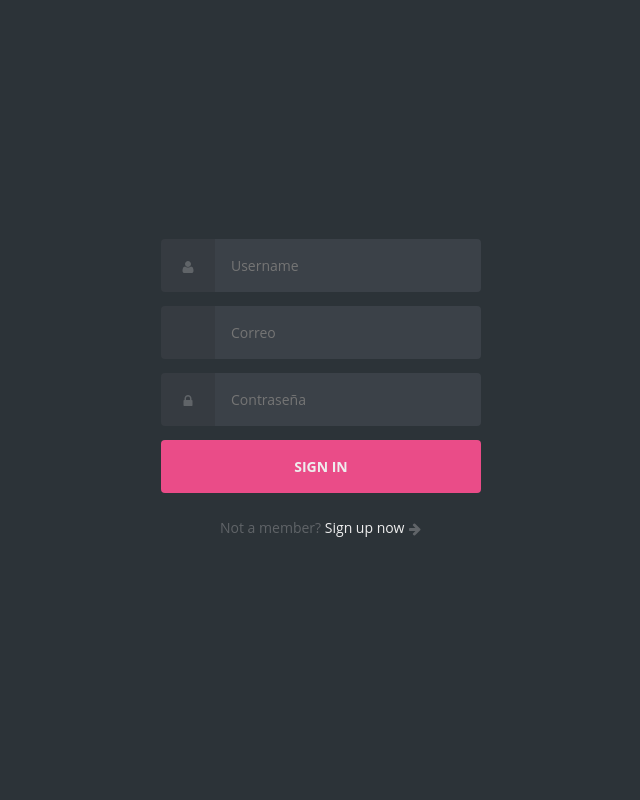
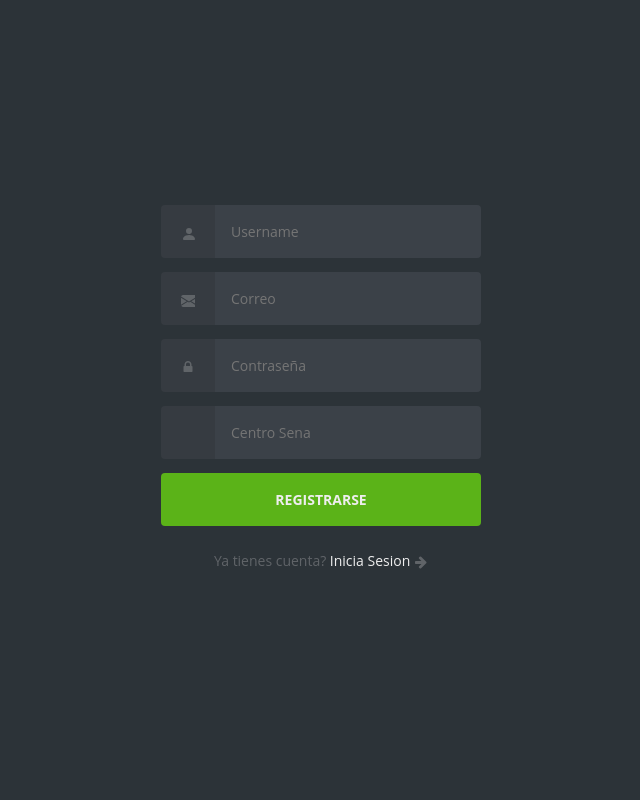
Before and after one commit to KingQRool/Urban-Trade, a PHP site: page /PROYECTO/Views/Register.php in a window 1280 px wide. Shown: the whole page, without its empty margins (319-959 px from the left). Run offline with PHP 8.4, Linux system fonts and the light colour scheme.

Commit message:
cambios login y registro

```diff
--- a/Public/css/register.css
+++ b/Public/css/register.css
@@ -154,9 +154,9 @@
 
     --loginLabelBackgroundColor: #363b41;
 
-    --loginSubmitBackgroundColor: #ea4c88;
+    --loginSubmitBackgroundColor: #5bb318;
     --loginSubmitColor: #eee;
-    --loginSubmitHoverBackgroundColor: #d44179;
+    --loginSubmitHoverBackgroundColor: #7dce13;
   }
 
   .login {
--- a/Views/register.php
+++ b/Views/register.php
@@ -35,14 +35,21 @@
       <input id="login__password" type="password" name="contrasenau" class="form__input" placeholder="Contraseña" required>
     </div>
 
+    <div class="form__field">
+      <label for="login__password"><svg class="icon">
+          <use xlink:href="#icon-centro"></use>
+        </svg><span class="hidden">Centro Educativo</span></label>
+      <input id="login_centro" type="text" name="centrou" class="form__input" placeholder="Centro Sena" required>
+    </div>
+
 
     <div class="form__field">
-      <input type="submit" value="Sign In">
+      <input type="submit" value="Registrarse">
     </div>
 
   </form>
 
-  <p class="text--center">Not a member? <a href="#">Sign up now</a> <svg class="icon">
+  <p class="text--center">Ya tienes cuenta? <a href="#">Inicia Sesion</a> <svg class="icon">
       <use xlink:href="#icon-arrow-right"></use>
     </svg></p>
 
@@ -55,9 +62,15 @@
   <symbol id="icon-lock" viewBox="0 0 1792 1792">
     <path d="M640 768h512V576q0-106-75-181t-181-75-181 75-75 181v192zm832 96v576q0 40-28 68t-68 28H416q-40 0-68-28t-28-68V864q0-40 28-68t68-28h32V576q0-184 132-316t316-132 316 132 132 316v192h32q40 0 68 28t28 68z" />
   </symbol>
-  <symbol id="icon-user" viewBox="0 0 1792 1792">
-    <path d="M1600 1405q0 120-73 189.5t-194 69.5H459q-121 0-194-69.5T192 1405q0-53 3.5-103.5t14-109T236 1084t43-97.5 62-81 85.5-53.5T538 832q9 0 42 21.5t74.5 48 108 48T896 971t133.5-21.5 108-48 74.5-48 42-21.5q61 0 111.5 20t85.5 53.5 62 81 43 97.5 26.5 108.5 14 109 3.5 103.5zm-320-893q0 159-112.5 271.5T896 896 624.5 783.5 512 512t112.5-271.5T896 128t271.5 112.5T1280 512z" />
+  <symbol id="icon-user">
+  <path d="M3 14s-1 0-1-1 1-4 6-4 6 3 6 4-1 1-1 1H3zm5-6a3 3 0 1 0 0-6 3 3 0 0 0 0 6z"/>
   </symbol>
+  <symbol id="icon-email">
+  <path d="M.05 3.555A2 2 0 0 1 2 2h12a2 2 0 0 1 1.95 1.555L8 8.414.05 3.555ZM0 4.697v7.104l5.803-3.558L0 4.697ZM6.761 8.83l-6.57 4.027A2 2 0 0 0 2 14h12a2 2 0 0 0 1.808-1.144l-6.57-4.027L8 9.586l-1.239-.757Zm3.436-.586L16 11.801V4.697l-5.803 3.546Z"/>
+  </symbol id="icon-centro">
+  <path fill-rule="evenodd" d="M14.763.075A.5.5 0 0 1 15 .5v15a.5.5 0 0 1-.5.5h-3a.5.5 0 0 1-.5-.5V14h-1v1.5a.5.5 0 0 1-.5.5h-9a.5.5 0 0 1-.5-.5V10a.5.5 0 0 1 .342-.474L6 7.64V4.5a.5.5 0 0 1 .276-.447l8-4a.5.5 0 0 1 .487.022zM6 8.694 1 10.36V15h5V8.694zM7 15h2v-1.5a.5.5 0 0 1 .5-.5h2a.5.5 0 0 1 .5.5V15h2V1.309l-7 3.5V15z"/>
+
+  <path d="M2 11h1v1H2v-1zm2 0h1v1H4v-1zm-2 2h1v1H2v-1zm2 0h1v1H4v-1zm4-4h1v1H8V9zm2 0h1v1h-1V9zm-2 2h1v1H8v-1zm2 0h1v1h-1v-1zm2-2h1v1h-1V9zm0 2h1v1h-1v-1zM8 7h1v1H8V7zm2 0h1v1h-1V7zm2 0h1v1h-1V7zM8 5h1v1H8V5zm2 0h1v1h-1V5zm2 0h1v1h-1V5zm0-2h1v1h-1V3z"/>
 </svg>
 
 </body>
```
